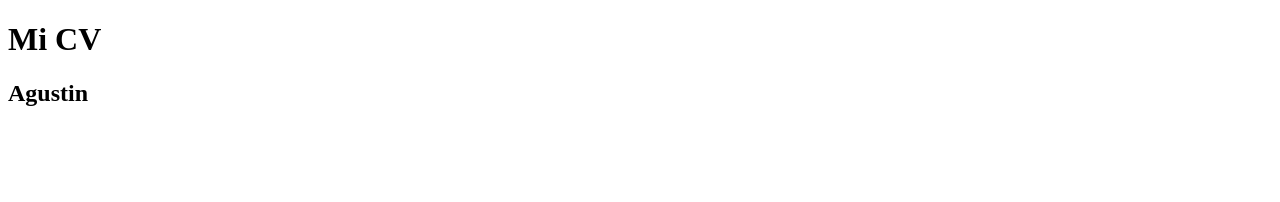
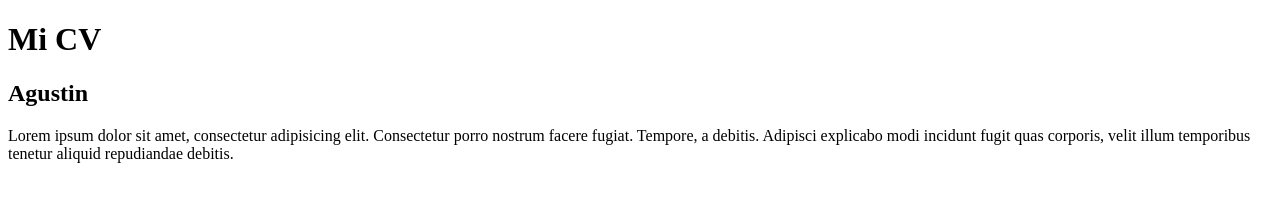
Before and after one commit to ccoelh0/mi-cv, a plain HTML site: page index.html in a window 1280 px wide. Drawn offline with Linux system fonts and the light colour scheme.

Commit message:
agregue un parrafo

```diff
--- a/index.html
+++ b/index.html
@@ -8,5 +8,9 @@
 <body>
   <h1>Mi CV</h1>
   <h2>Agustin</h2>
+
+  <p>
+    Lorem ipsum dolor sit amet, consectetur adipisicing elit. Consectetur porro nostrum facere fugiat. Tempore, a debitis. Adipisci explicabo modi incidunt fugit quas corporis, velit illum temporibus tenetur aliquid repudiandae debitis.
+  </p>
 </body>
 </html>
```
